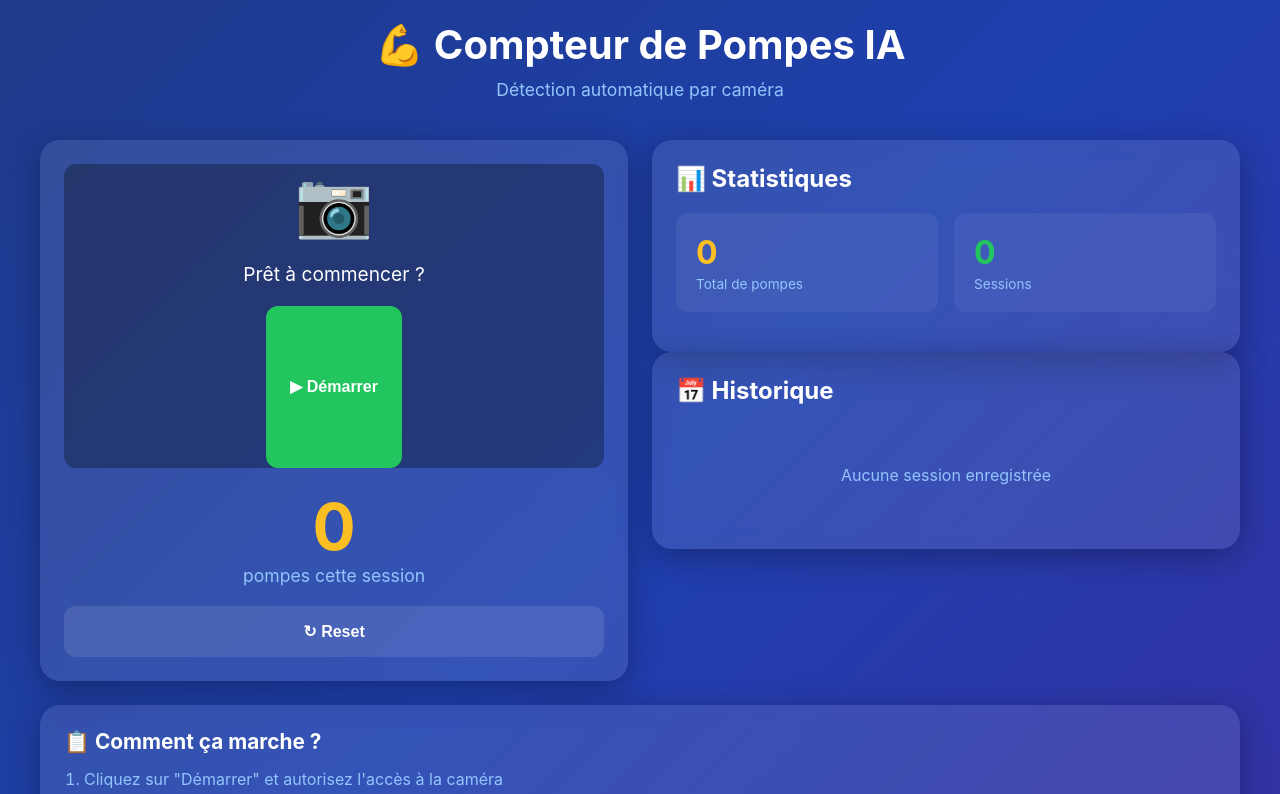
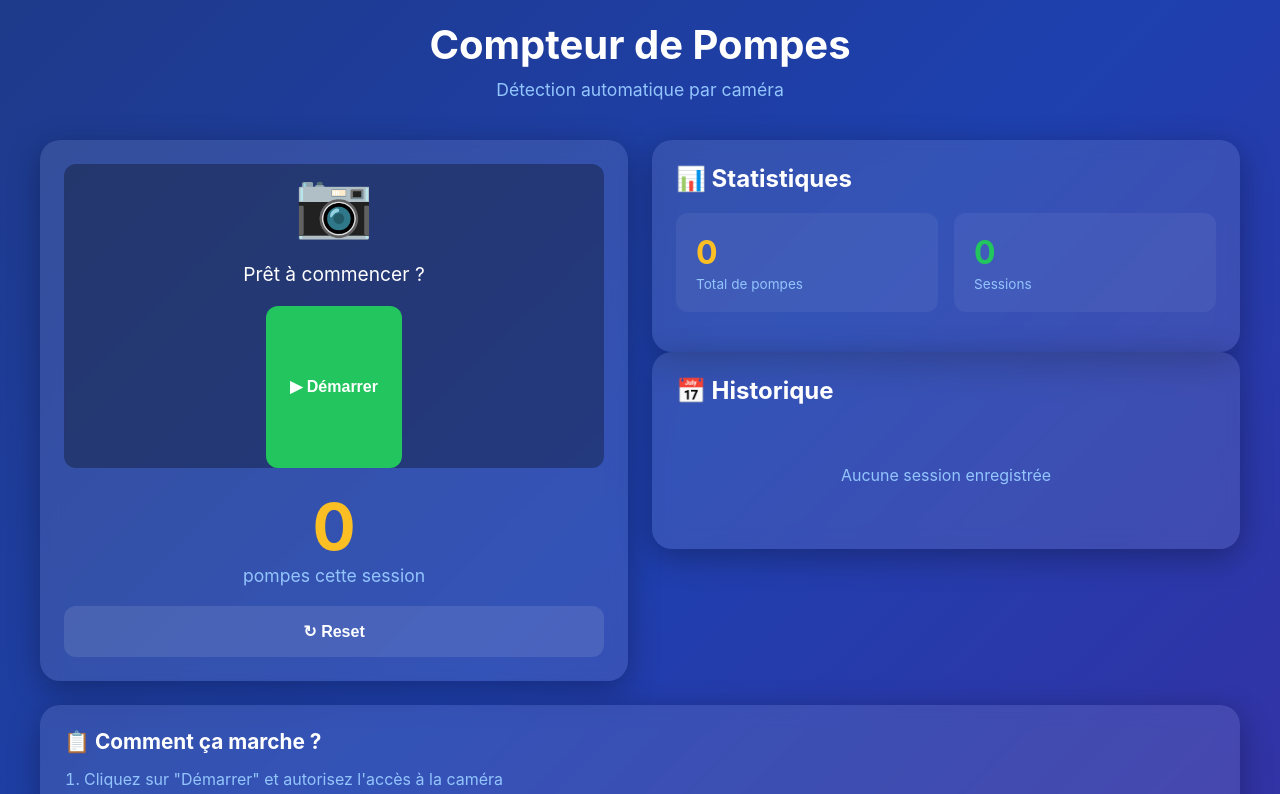
Before and after one commit to mike-banner/mike-banner.github.io, a plain HTML site: page index.html in a window 1280 px wide. Shown: the top 794 px of the page. Drawn offline with Linux system fonts and the light colour scheme.

Commit message:
feat:app v2

```diff
--- a/index.html
+++ b/index.html
@@ -9,7 +9,7 @@
 <body>
     <div class="container">
         <header>
-            <h1>💪 Compteur de Pompes IA</h1>
+            <h1>Compteur de Pompes</h1>
             <p>Détection automatique par caméra</p>
         </header>
 
```
Also changed, not shown: 1 other file.
